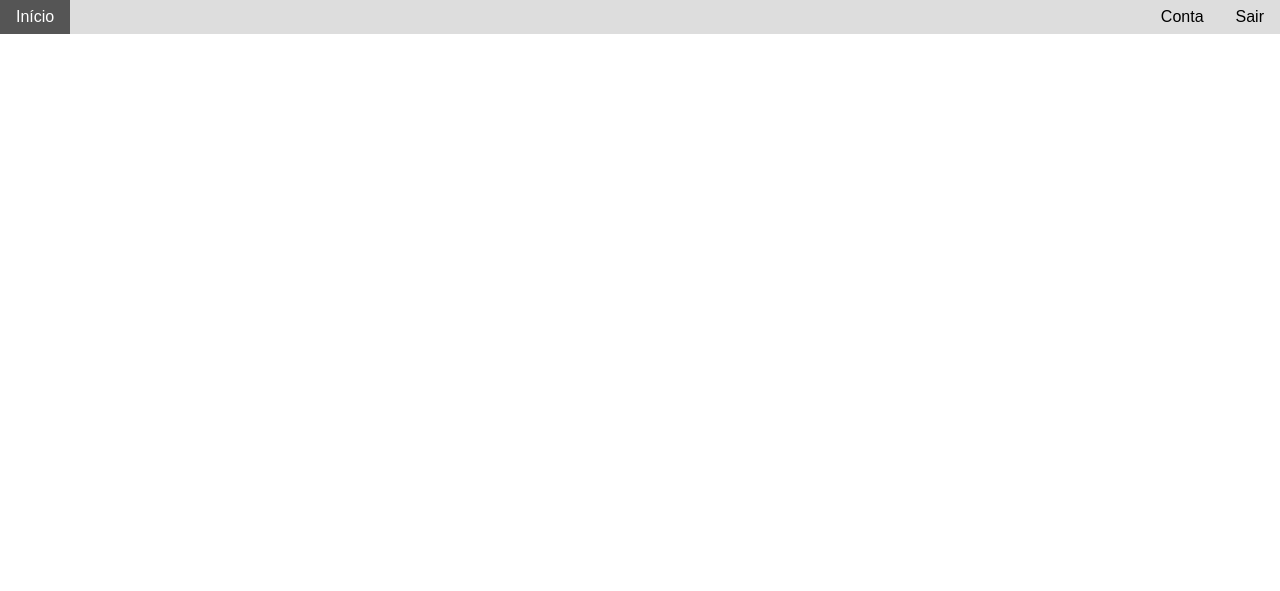
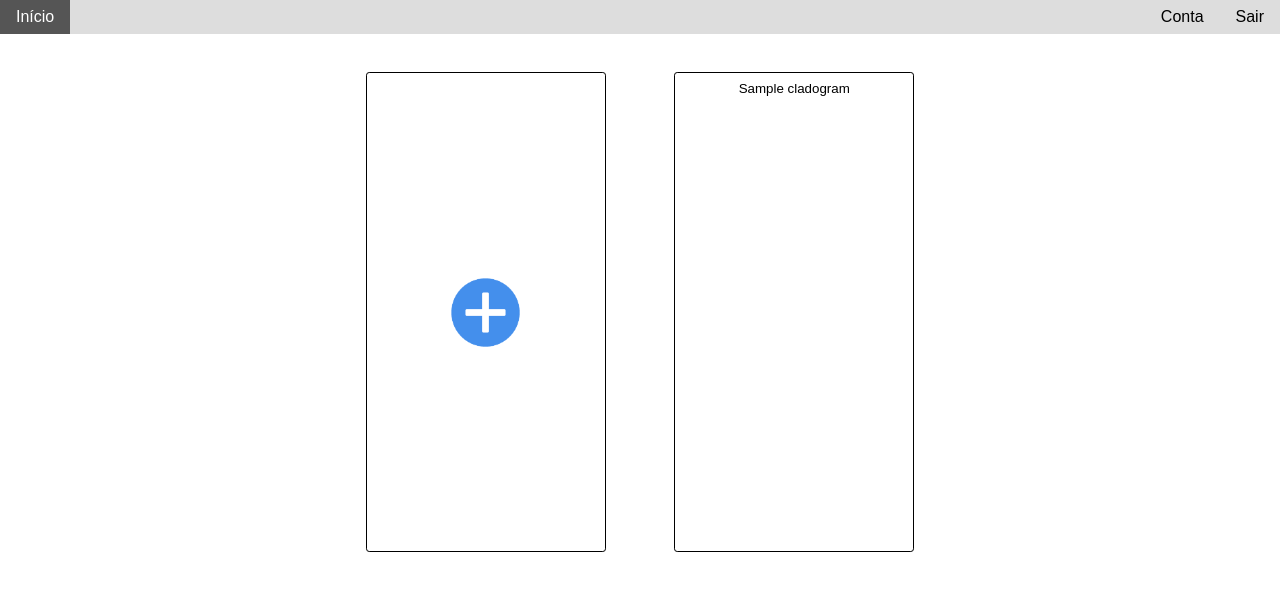
Before and after one commit to MamuteLucas/Project_Clado, a PHP site: page /home.php?pag=inicio in a window 1280 px wide. Shown: the top 591 px of the page. Run offline with PHP 8.4, Linux system fonts and the light colour scheme; the visitor is signed in with stand-in values (Sample User, id 1); tables that the repository leaves empty or names only in its code hold one stand-in row (values such as "Sample post").

Commit message:
Add botao de redirecionamento para cladograma

```diff
--- /dev/null
+++ b/css/home.css
@@ -0,0 +1,44 @@
+#div_cladograms{
+  z-index: 1;
+  position: relative;
+  text-align: center;
+  top: 3rem;
+  margin: 0;
+}
+
+.button_cladograms{
+  margin: 1.5rem 2rem;
+  height: 30rem;
+  width: 15rem;
+  border: 1px solid #000;
+  border-radius: 0.2rem;
+  background-color: #fff;
+  transition: background-color 0.5s;
+}
+
+#button_addCladogram{
+  background-image: url("../images/Add-button.png");
+  background-size: 75px;
+  background-repeat: no-repeat;
+  background-position: center;
+}
+
+#button_addCladogram:hover #p_addCladogram{
+  color: #ddd;
+}
+
+.button_cladograms:hover{
+  background-color: #ddd;
+}
+
+.p_cladograms{
+  position: relative;
+  text-align: center;
+  margin: 0;
+  top: -14rem;
+}
+
+#p_addCladogram{
+  transition: color 0.5s;
+  color: #fff;
+}
--- a/css/style-app.css
+++ b/css/style-app.css
@@ -66,7 +66,8 @@ small{
   top: 18.5rem;
 }
 
-ul {
+#ul_navbar {
+    z-index: 2;
     list-style-type: none;
     margin: 0;
     padding: 0;
@@ -77,19 +78,18 @@ ul {
     overflow: auto;
 }
 
-li a {
+.li_navbar .a_navbar {
     display: block;
-    color: #000;
     padding: 8px 16px;
     text-decoration: none;
 }
 
-li a:hover {
+.li_navbar .a_navbar:hover {
     background-color: #555;
     color: white;
 }
 
-li {
+.li_navbar {
     float: left;
 }
 
@@ -97,11 +97,16 @@ li {
   float: right;
 }
 
-a {
+.a_navbar {
     display: block;
     padding: 8px;
 }
 
+a:not(.active){
+  color: #000;
+}
+
 .active {
-    background-color: #4CAF50;
+    color: white;
+    background-color: #555;
 }
--- a/home.php
+++ b/home.php
@@ -7,9 +7,8 @@
 
 	require("php/connect.php");
 
-
 	$con = new connect();
-	$cladograms = $con->searchCladograms($_SESSION["user_id"]);
+	$_SESSION["cladograms"] = $con->searchCladograms($_SESSION["user_id"]);
 ?>
 
 <!DOCTYPE html>
@@ -22,7 +21,10 @@
 	<link rel="stylesheet" type="text/css" href="css/style-app.css">
 
 	<?php
-		if($_GET["pag"] == "conta"){
+		if($_GET["pag"] == "inicio"){
+			echo "<link rel='stylesheet' type='text/css' href='css/home.css'>";
+			echo "<script src='js/events-showCladograms.js'></script>";
+		} else if($_GET["pag"] == "conta"){
 			echo "<script src='js/events-configAccount.js'></script>";
 		}
 	?>
@@ -30,23 +32,25 @@
 
 <body>
 	<div id="navbar">
-		<ul>
+		<ul id="ul_navbar">
 			<?php
 				$active["inicio"] = "";
 			  $active["conta"] = "";
 				$active["sair"] = "";
 
-			  $active[$_GET["pag"]] = "class='active'";
+			  $active[$_GET["pag"]] = "active";
 			?>
 
-			<li><a <?= $active["inicio"] ?> href="?pag=inicio">Início</a></li>
-			<li class="li_right"><a <?= $active["sair"] ?> href="?pag=sair">Sair</a></li>
-			<li class="li_right"><a <?= $active["conta"] ?> href="?pag=conta">Conta</a></li>
+			<li class="li_navbar"><a class="a_navbar <?= $active["inicio"] ?>" href="?pag=inicio">Início</a></li>
+			<li class="li_navbar li_right"><a class="a_navbar <?= $active["sair"] ?>" href="?pag=sair">Sair</a></li>
+			<li class="li_navbar li_right"><a class="a_navbar <?= $active["conta"] ?>" href="?pag=conta">Conta</a></li>
 		</ul>
 	</div>
 
 	<?php
-		if($_GET["pag"] == "conta"){
+		if($_GET["pag"] == "inicio"){
+			include("php/showCladograms.php");
+		} else if($_GET["pag"] == "conta"){
 			include("php/configAccount.php");
 		} else if($_GET["pag"] == "sair"){
 			include("php/doLogout.php");
--- /dev/null
+++ b/js/events-showCladograms.js
@@ -0,0 +1,9 @@
+$(function(){
+  $(".button_cladograms").not("#button_addCladogram").on("click", function(){
+    window.location = "cladograma.php?clado_id="+$(this).val();
+  });
+
+  $("#button_addCladogram").on("click", function(){
+    console.log("ADD");
+  });
+});
--- a/php/connect.php
+++ b/php/connect.php
@@ -52,6 +52,26 @@
 			return $sql->fetchAll(PDO::FETCH_ASSOC);
 		}
 
+		public function checkCladogram($user_id, $clado_id){
+			$sql = $this->pdo->prepare("SELECT u.user_id, c.clado_id
+																		FROM user as u INNER JOIN user_has_cladogram as uc ON u.user_id = uc.user_id
+																									 INNER JOIN cladogram as c ON uc.clado_id = c.clado_id
+																		WHERE u.user_id = :user_id and c.clado_id = :clado_id");
+			$sql->bindValue(":user_id", $user_id);
+			$sql->bindValue(":clado_id", $clado_id);
+			$sql->execute();
+
+			return $sql->rowCount();
+		}
+
+		public function selectCladogram($id){
+			$sql = $this->pdo->prepare("SELECT clado_directory FROM cladogram WHERE clado_id = :id");
+			$sql->bindValue(":id", $id);
+			$sql->execute();
+
+			return $sql->fetch(PDO::FETCH_ASSOC);
+		}
+
 		public function saveAccount_nameEmail($id, $name, $email){
 			$sql = $this->pdo->prepare("UPDATE user SET user_name = :name, user_email = :email WHERE user_id = :id");
 			$sql->bindValue(":id", $id);
--- /dev/null
+++ b/php/showCladograms.php
@@ -0,0 +1,12 @@
+<div id="div_cladograms">
+  <button type="button" class="button_cladograms" id="button_addCladogram">
+    <p class="p_cladograms" id="p_addCladogram">.</p>
+  </button>
+
+  <?php for($i = 0; $i < sizeof($_SESSION["cladograms"]); $i++):?>
+    <button type="button" class="button_cladograms"
+      value='<?= $_SESSION["cladograms"][$i]["clado_id"]?>'>
+        <p class="p_cladograms"><?= $_SESSION["cladograms"][$i]["clado_name"]; ?></p>
+    </button>
+  <?php endfor; ?>
+</div>
```
Also changed, not shown: cladograma.php (+17 -1 lines), index.php (+5 -5 lines), images/Add-button.png (added).
